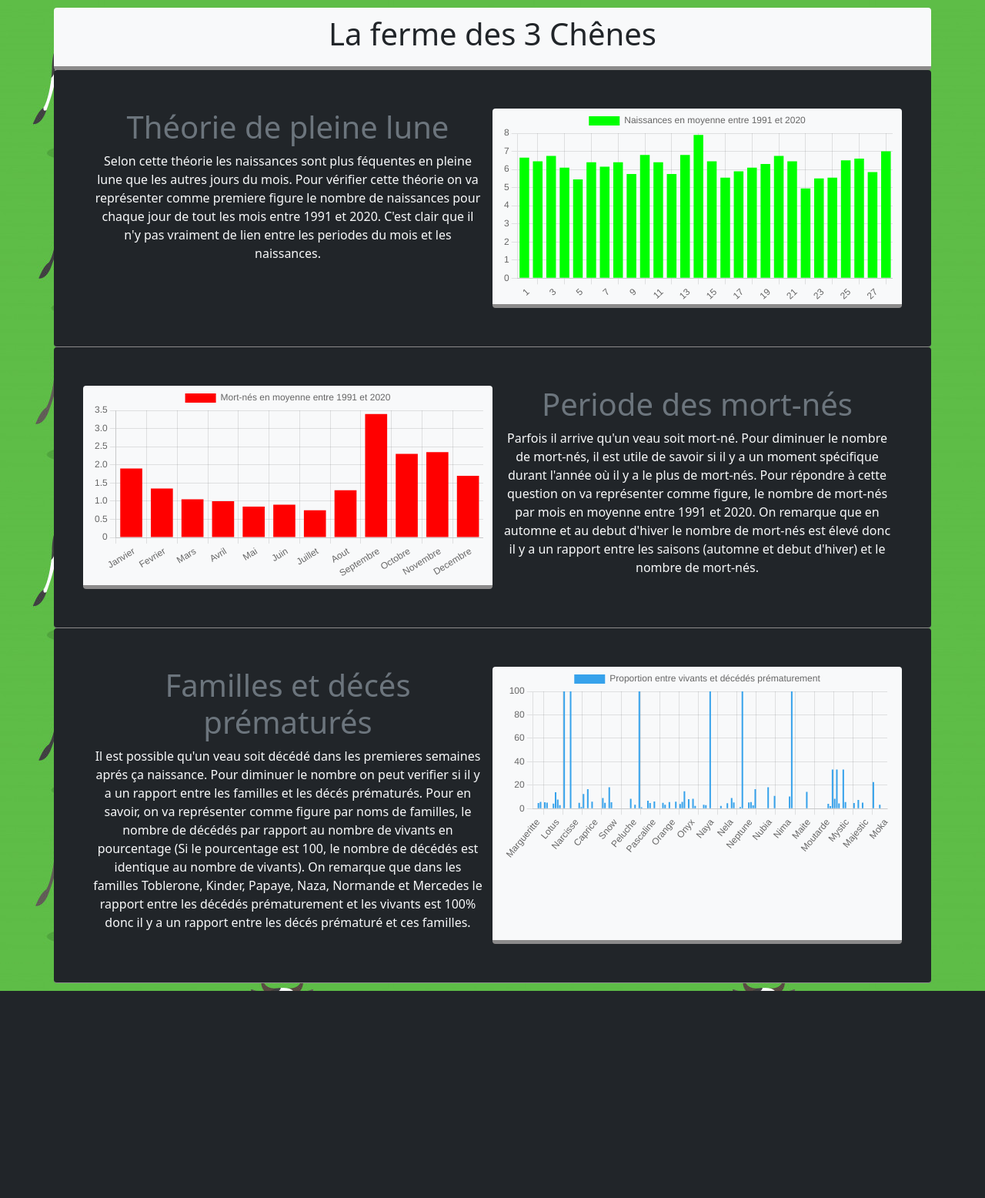
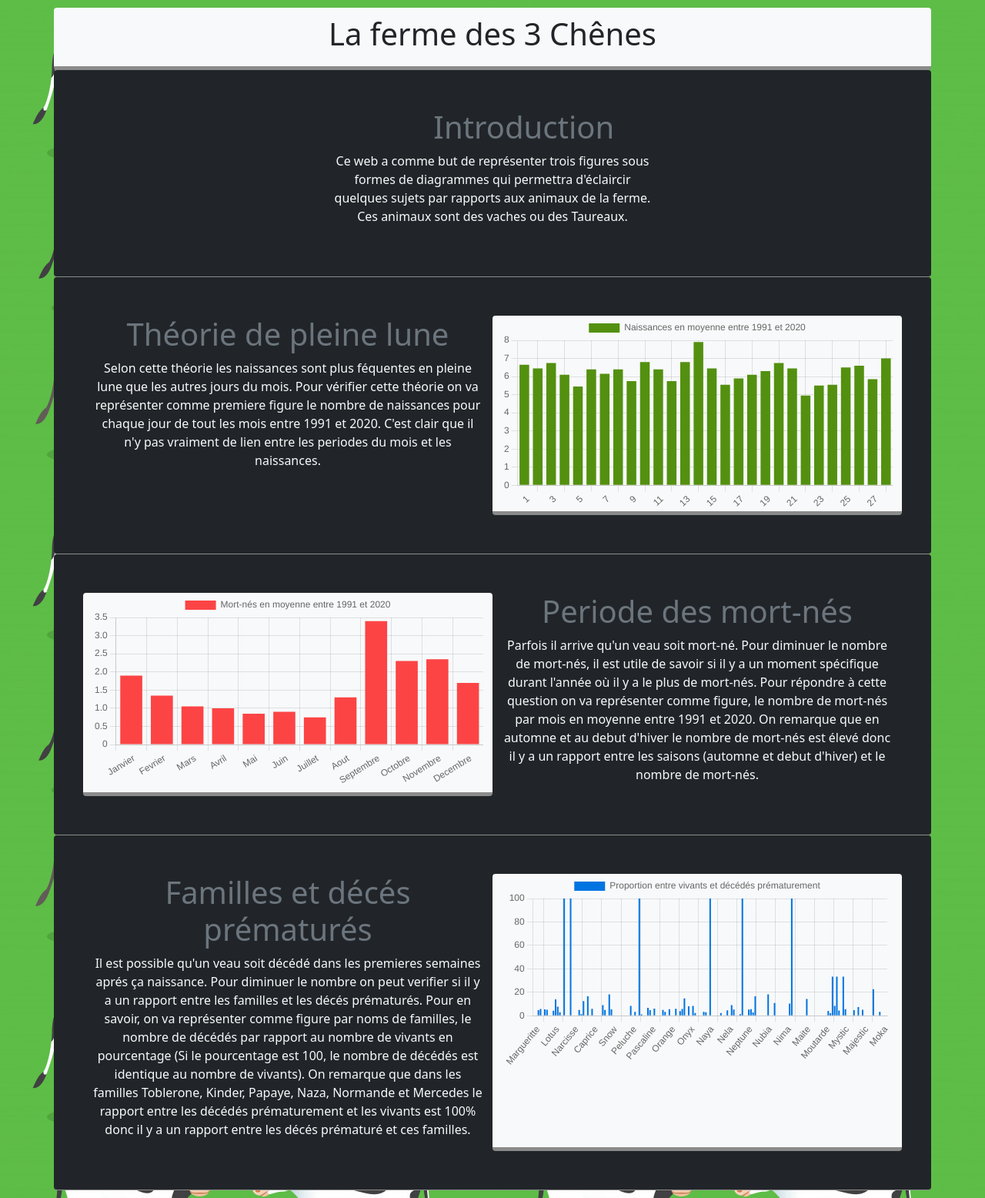
Before and after one commit to h4r4ld-git/Ferme-des-trois-chaines-web, a Flask app: page / in a window 1280 px wide. Shown: the whole page at 77% size. Before the commit the page ends 1287 px from the top, so only its background shows below. Run offline with Flask 2, Linux system fonts and the light colour scheme; data comes from the database, SQL or seed files in the repository; some libraries are stand-ins or nearby versions.

Commit message:
Sources du site

```diff
--- a/flaskr/templates/base.html
+++ b/flaskr/templates/base.html
@@ -4,7 +4,8 @@
     <meta charset="utf-8">
     <script type="text/javascript" src={{url_for('static', filename='chart.min.js')}}></script>
     <link rel="stylesheet" href={{url_for('static', filename='bootstrap.css')}}>
-    <title>Test</title>
+    <link rel="icon" href={{url_for('static', filename='favicon.png')}}>
+    <title>Ferme des 3 Chênes</title>
   </head>
   <body>
     <div class="bg-image" style="background-image:url({{url_for('static', filename="bg.jpg")}}); height:100%; padding:10px">
@@ -13,12 +14,18 @@
       </div>
       <div class="container bg-dark rounded" style="padding:50px;border-bottom: 1px solid #8c8b8b">
         <div class="row justify-content-md-center">
+          <h1 class="col-md-2 text-center display-8 text-secondary">Introduction</h1>
+        </div>
+        <div class="row justify-content-md-center">
+          <p class="col-md-5 text-center text-light">Ce web a comme but de représenter trois figures sous formes de diagrammes qui permettra d'éclaircir quelques sujets par rapports aux animaux de la ferme. Ces animaux sont des vaches ou des Taureaux.</p>
+        </div>
+      </div>
+      <div class="container bg-dark rounded" style="padding:50px;border-bottom: 1px solid #8c8b8b">
+        <div class="row">
           <div class="col-md-6">
-            <div class="jumbotron jumbotron-fluid">
             <h1 class="display-8 text-center text-secondary">Théorie de pleine lune</h1>
             <p class="text-center text-light">Selon cette théorie les naissances sont plus féquentes en pleine lune que les autres jours du mois. Pour vérifier cette théorie on va représenter comme premiere figure le nombre de naissances pour chaque jour
             de tout les mois entre 1991 et 2020. C'est clair que il n'y pas vraiment de lien entre les periodes du mois et les naissances.</p>
-            </div>
           </div>
           <div class="col-md-6 bg-light rounded" style="border-bottom: 5px solid #8c8b8b">
             <canvas id="myChart"></canvas>
@@ -31,7 +38,7 @@
                     datasets: [{
                         label: 'Naissances en moyenne entre 1991 et 2020',
                         data: {{f1[1]}},
-                        backgroundColor: "RGBA(0, 255, 0, 1)"
+                        backgroundColor: "#53900F"
                     }]
                 },
                 options: {
@@ -47,7 +54,7 @@
         </div>
       </div>
       <div class="container bg-dark rounded" style="padding:50px;border-bottom: 1px solid #8c8b8b">
-        <div class="row justify-content-md-center">
+        <div class="row">
           <div class="col-md-6 bg-light rounded" style="border-bottom: 5px solid #8c8b8b">
             <canvas id="graphique1"></canvas>
             <script>
@@ -59,7 +66,7 @@
                   datasets: [{
                               label: 'Mort-nés en moyenne entre 1991 et 2020',
                               data: {{f2}},
-                              backgroundColor : 'RGBA(255, 0, 0, 1)'
+                              backgroundColor : '#FC4445'
                              }]
           	       }
                    }
@@ -67,23 +74,19 @@
             </script>
           </div>
           <div class="col-md-6">
-            <div class="jumbotron jumbotron-fluid">
             <h1 class="display-8 text-center text-secondary">Periode des mort-nés</h1>
             <p class="text-center text-light">Parfois il arrive qu'un veau soit mort-né. Pour diminuer le nombre de mort-nés, il est utile de savoir si il y a un moment spécifique durant l'année où il y a le plus de mort-nés. Pour répondre à cette question
             on va représenter comme figure, le nombre de mort-nés par mois en moyenne entre 1991 et 2020. On remarque que en automne et au debut d'hiver le nombre de mort-nés est élevé donc il y a un rapport entre les saisons (automne et debut d'hiver) et le nombre de mort-nés.</p>
           </div>
         </div>
       </div>
-      </div>
       <div class="container bg-dark rounded" style="padding:50px;border-bottom: 1px solid #8c8b8b">
-        <div class="row justify-content-md-center">
+        <div class="row">
           <div class="col-md-6">
-            <div class="jumbotron jumbotron-fluid">
             <h1 class="display-8 text-center text-secondary">Familles et décés prématurés</h1>
             <p class="text-center text-light">Il est possible qu'un veau soit décédé dans les premieres semaines aprés ça naissance. Pour diminuer le nombre on peut verifier si il y a un rapport entre les familles et les décés prématurés.
             Pour en savoir, on va représenter comme figure par noms de familles, le nombre de décédés par rapport au nombre de vivants en pourcentage (Si le pourcentage est 100, le nombre de décédés est identique au nombre de vivants). On remarque que dans les familles
             Toblerone, Kinder, Papaye, Naza, Normande et Mercedes le rapport entre les décédés prématurement et les vivants est 100% donc il y a un rapport entre les décés prématuré et ces familles.</p>
-            </div>
           </div>
           <div class="col-md-6 bg-light rounded" style="border-bottom: 5px solid #8c8b8b">
             <canvas id="graphique2"></canvas>
@@ -96,7 +99,7 @@
                   datasets: [{
                               label: 'Proportion entre vivants et décédés prématurement',
                               data: {{f3[1]}},
-                              backgroundColor: '#36a2eb'
+                              backgroundColor: '#0074E1'
                             }]
           	       }
                    }
```
Also changed, not shown: flaskr/static/favicon.png (added). Lines whose indentation alone changed are shown as unchanged.
